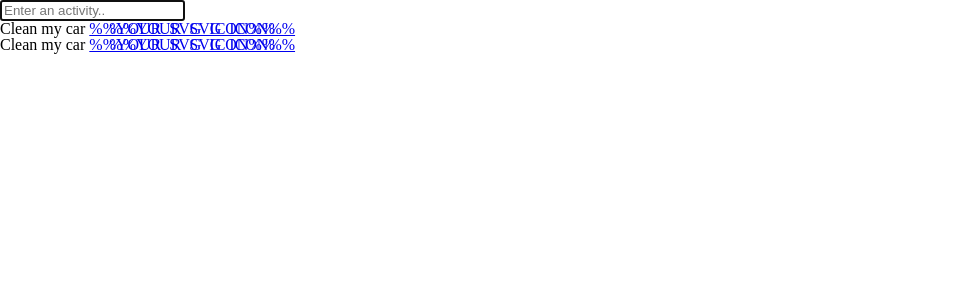
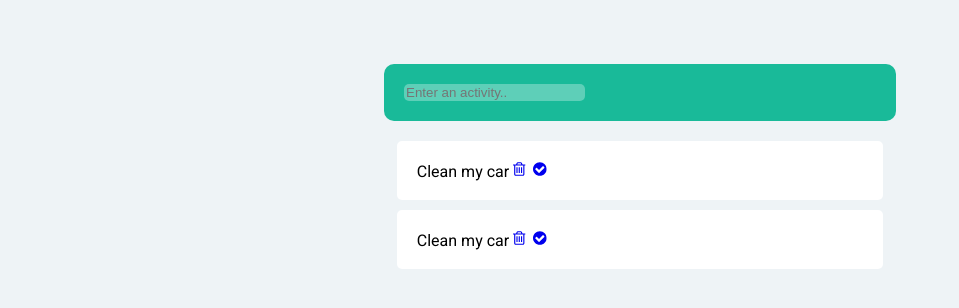
Before and after one commit to toosch/assignment-todo, a plain HTML site: page index.html in a window 1280 px wide. Shown: the whole page, without its empty margins (0-959 px from the left). Drawn offline with nearby package versions, Linux system fonts and the light colour scheme.

Commit message:
added icons and rudimentary layout

```diff
--- a/index.html
+++ b/index.html
@@ -20,13 +20,29 @@
       <ul class="todoApp__list">
         <li class="todoApp__list__item todoApp__list__item--checked">
           <span class="text">Clean my car</span>
-          <a href="#" class="icon icon--remove">%%YOUR_SVG_ICON%%</a>
-          <a href="#" class="icon icon--check">%%YOUR_SVG_ICON%%</a>
+          <a href="#" class="icon icon--remove">
+            <svg class="icon icon-trash-o">
+              <use xlink:href="./icons/symbol-defs.svg#icon-trash-o"></use>
+            </svg>
+          </a>
+          <a href="#" class="icon icon--check">
+            <svg class="icon icon-check-circle">
+              <use xlink:href="./icons/symbol-defs.svg#icon-check-circle"></use>
+            </svg>
+          </a>
         </li>
         <li class="todoApp__list__item todoApp__list__item--checked">
           <span class="text">Clean my car</span>
-          <a href="#" class="icon icon--remove">%%YOUR_SVG_ICON%%</a>
-          <a href="#" class="icon icon--check">%%YOUR_SVG_ICON%%</a>
+          <a href="#" class="icon icon--remove">
+            <svg class="icon icon-trash-o">
+              <use xlink:href="./icons/symbol-defs.svg#icon-trash-o"></use>
+            </svg>
+          </a>
+          <a href="#" class="icon icon--check">
+            <svg class="icon icon-check-circle">
+              <use xlink:href="./icons/symbol-defs.svg#icon-check-circle"></use>
+            </svg>
+          </a>
         </li>
       </ul>
     </div>
--- a/style.scss
+++ b/style.scss
@@ -14,3 +14,40 @@ $grey: #cbd5d2;
 $bodybg: #eef3f6;
 $input-todo-bgc: rgba(255, 255, 255, 0.3);
 $font-size: 16px;
+
+body {
+  background-color: $bodybg;
+  font-size: $font-size;
+  font-family: "Roboto", sans-serif;
+}
+
+.todoApp {
+  width: 40%;
+  margin: 5% auto;
+  &__form {
+    border-radius: 10px;
+    padding: 20px;
+    background-color: $green;
+    margin-bottom: 20px;
+    input {
+      border-radius: 5px;
+      background-color: $input-todo-bgc;
+      outline: none;
+      border: none;
+      &:focus {
+        outline: none;
+        border: none;
+      }
+    }
+  }
+  &__list {
+    margin: 0 auto;
+    width: 95%;
+    &__item {
+      border-radius: 5px;
+      background-color: $white;
+      margin-bottom: 10px;
+      padding: 20px;
+    }
+  }
+}
```
Also changed, not shown: style.css, 2 other files.
